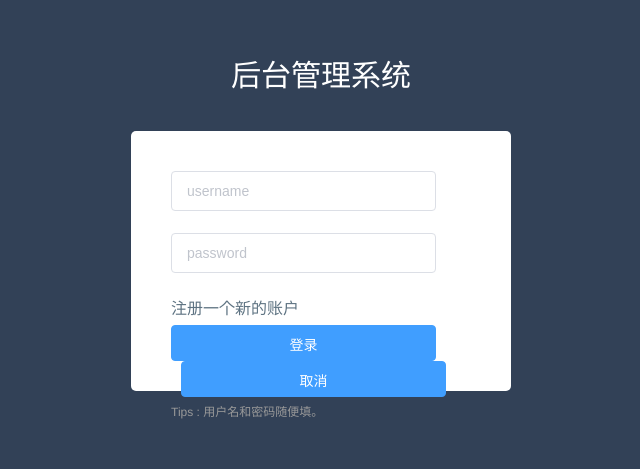
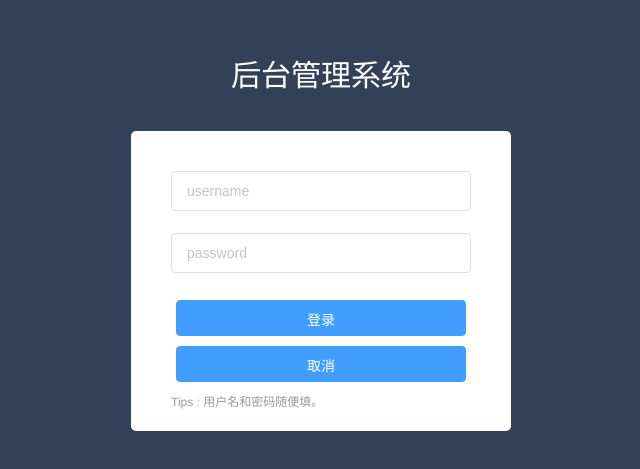
Before and after one commit to KoTS-smh/SE3, a Vue app in the folder web/: page /#/login in a window 1280 px wide. Shown: the part 119-588 px from the top of the page, without its empty margins (319-959 px from the left). Built offline with nearby package versions, Linux system fonts and the light colour scheme; what vue-resource would draw is missing.

Commit message:
注册功能完善

```diff
--- a/web/src/components/page/login/Login.vue
+++ b/web/src/components/page/login/Login.vue
@@ -1,40 +1,22 @@
 <template>
     <div class="login-wrap">
         <div class="ms-title">后台管理系统</div>
-        <div class="ms-login" id="login-father">
-            <!--<div class="login-icon" id="child01">-->
-                <!--&lt;!&ndash;&ndash;&gt;-->
-                <!--<div style="height: 10px">-->
-                <!--</div>-->
-                <!--<div class="user-icon" style="height: 63px">-->
-                    <!--<i class="icon-user-tie"></i>-->
-                <!--</div>-->
-                <!--<div class="key-icon">-->
-                    <!--<i class="icon-key"></i>-->
-                <!--</div>-->
-            <!--</div>-->
-            <div class="login-field">
+        <div class="ms-login">
             <el-form :model="ruleForm" :rules="rules" ref="ruleForm" label-width="0px" class="demo-ruleForm">
                 <el-form-item prop="username">
-                        <el-input v-model="ruleForm.username" placeholder="username">
-                        </el-input>
+                    <el-input v-model="ruleForm.username" placeholder="username"></el-input>
                 </el-form-item>
                 <el-form-item prop="password">
-                            <el-input type="password" placeholder="password" v-model="ruleForm.password" @keyup.enter.native="submitForm('ruleForm')" ></el-input>
+                    <el-input type="password" placeholder="password" v-model="ruleForm.password" @keyup.enter.native="submitForm('ruleForm')"></el-input>
                 </el-form-item>
-                    <!--通往register界面-->
-                        <div class="login-to-register" style="height: 30px">
-                            <a target="_blank" style="color: #5e7382">注册一个新的账户</a>
-                        </div>
-                    <!--登录按钮-->
                 <div class="login-btn">
                     <el-button type="primary" @click="submitForm('ruleForm')">登录</el-button>
-                            <el-button type="primary" @click="toRegister">取消</el-button>
+                </div>
+                <div class="cancel-btn">
+                    <el-button type="primary">取消</el-button>
                 </div>
                 <p style="font-size:12px;line-height:30px;color:#999;">Tips : 用户名和密码随便填。</p>
             </el-form>
-            </div>
-
         </div>
     </div>
 </template>
@@ -70,59 +52,21 @@
                         return false;
                     }
                 });
-            },
-            toRegister(){
-                this.$router.push('/register')
-            },
-            cancel(){
-                this.$confirm('您将返回离开登录界面，是否确定？','提示',{
-                    confirmButtonText:'确定',
-                    cancelButtonText:'取消',
-                    type:'warning'
-                }).then(()=>{
-                    window.history.length>1
-                        ?this.$router.go(-1)
-                        :this.router.push('/guide')
-                })
 
                 var userModel = JSON.stringify(this.ruleForm)
                 axios.post('http://localhost:8080/user/login', this.ruleForm).then(function(response){
-                   console.log(response);
-                   console.log(response.data.code);
-                   if(response.data.code != 0){
-                       self.open();
-                   }else{
-                       self.$router.push('/readme');
+                    if(response.code != 0){
+                        this.$message('这是一条消息提示');
                     }
                 }).catch(function(err){
                     console.log(err);
                 })
-            },
-            open() {
-                this.$message('用户名或密码错误');
             }
         }
     }
 </script>
 
 <style scoped>
-    #login-father{
-        display: flex;
-    }
-    .login-icon{
-        /*margin: 0;*/
-        /*padding: 0;*/
-        width: 20px;
-        height: 116px;
-        border: none;
-    }
-    .login-field{
-        margin: 0 0;
-        padding: 0 0;
-        border: none;
-        width: 265px;
-        height: 116px;
-    }
     .login-wrap{
         position: relative;
         width:100%;
@@ -143,7 +87,7 @@
         left:50%;
         top:50%;
         width:300px;
-        height:180px;
+        height:220px;
         margin:-150px 0 0 -190px;
         padding:40px;
         border-radius: 5px;
@@ -151,9 +95,21 @@
     }
     .login-btn{
         text-align: center;
+        padding: 5px;
     }
     .login-btn button{
         width:100%;
         height:36px;
+
+    }
+
+    .cancel-btn{
+        text-align: center;
+
+        padding: 5px;
+    }
+    .cancel-btn button{
+        width:100%;
+        height:36px;
     }
 </style>
--- a/web/src/components/page/register/Register.vue
+++ b/web/src/components/page/register/Register.vue
@@ -41,12 +41,12 @@
                         </el-form-item>
                     <!--手机填写区域-->
                         <el-form-item prop="phone">
-                            <el-input v-model="ruleForm.phone" placeholder="phone"></el-input>
+                            <el-input v-model="ruleForm.tel_number" placeholder="phone"></el-input>
                         </el-form-item>
                 </el-form>
                 <!--注册按钮-->
                 <div class="register-btn">
-                    <el-button icon="icon-person_add" type="primary" @click="submitForm('ruleForm')" style="width: 100%">  注册</el-button>
+                    <el-button icon="icon-person_add" type="primary" @click="register()" style="width: 100%">  注册</el-button>
                 </div>
                 <!--取消按钮-->
                 <div class="cancel-btn">
@@ -58,6 +58,7 @@
 </template>
 
 <script>
+import axios from 'axios'
     export default {
         name: "Register",
         data: function(){
@@ -102,7 +103,7 @@
                     username: '',
                     password: '',
                     passwordConfirm:'',
-                    phone:''
+                    tel_number:''
                 },
                 rules: {
                     username: [
@@ -114,16 +115,30 @@
                     passwordConfirm:[
                         { validator:checkPasswordConfirm,trigger:'blur'}
                     ],
-                    phone:[
+                    tel_number:[
                         { validator:checkPhone,trigger:'blur'}
                     ]
                 }
             }
         },
         methods: {
-            submitForm(ruleForm) {
+            register() {
+                const self = this;
+                //judge before register
+
+                axios.post('http://localhost:8080/user/register', this.ruleForm).then(function(response){
+                    self.success();
+                    self.sleep(1000).then(() => {
+                        self.$router.push('/login')
+                    });
+
+                }).catch(function(err){
+                    console.log(err);
+                    self.failed();
+                })
 
             },
+
             goBack(){
                 this.$confirm('您将返回离开登录界面，是否确定？','提示',{
                     confirmButtonText:'确定',
@@ -134,6 +149,16 @@
                         ?this.$router.go(-1)
                         :this.router.push('/guide')
                 })
+            },
+
+            success() {
+                this.$message('注册成功,请登陆');
+            },
+            failed() {
+                this.$message('注册失败，请检查网络情况')
+            },
+            sleep(time) {
+                return new Promise((resolve) => setTimeout(resolve, time));
             }
         }
     }
```
Also changed, not shown: 1 other file (tests, documents, lock files or other folders). Lines whose indentation alone changed are shown as unchanged.
